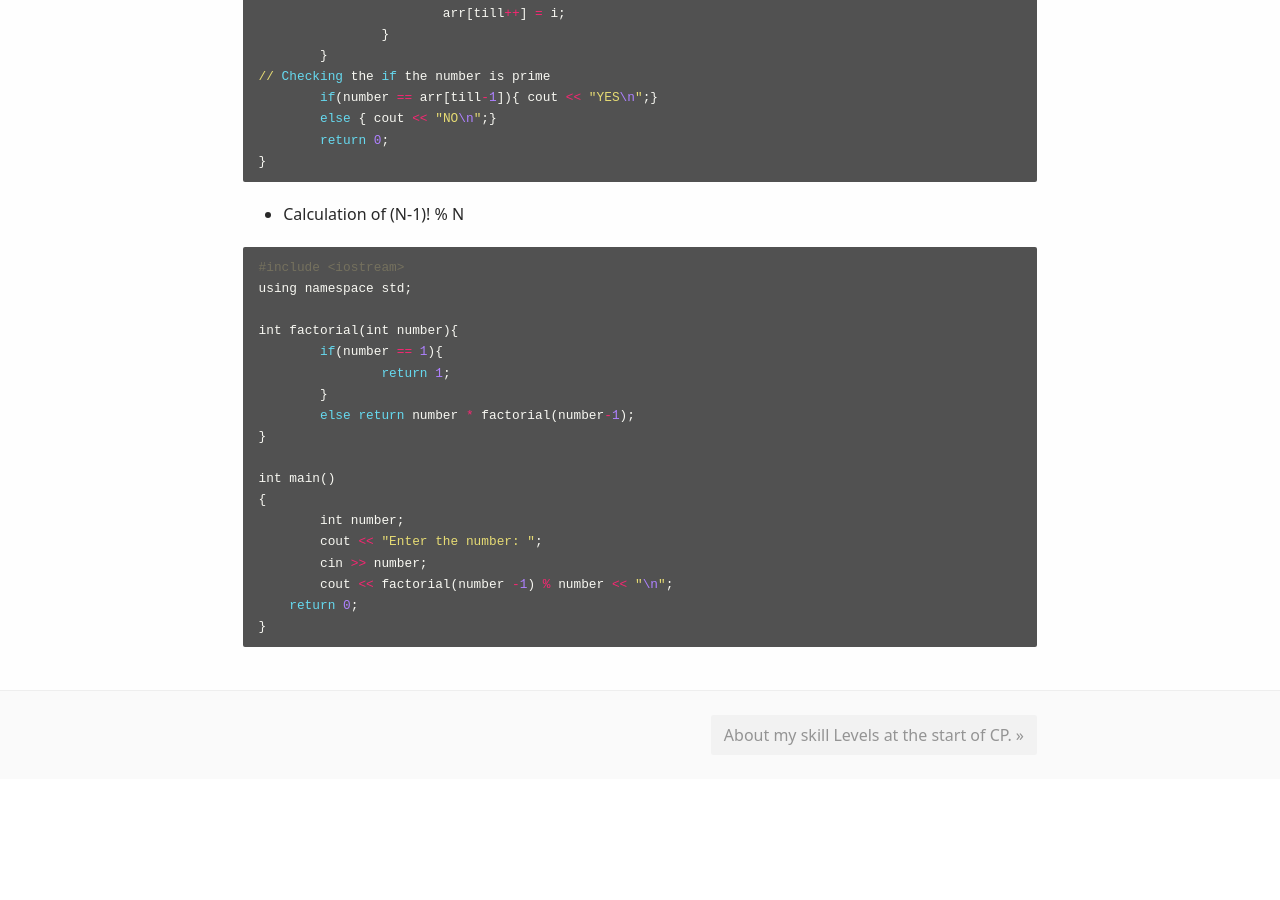
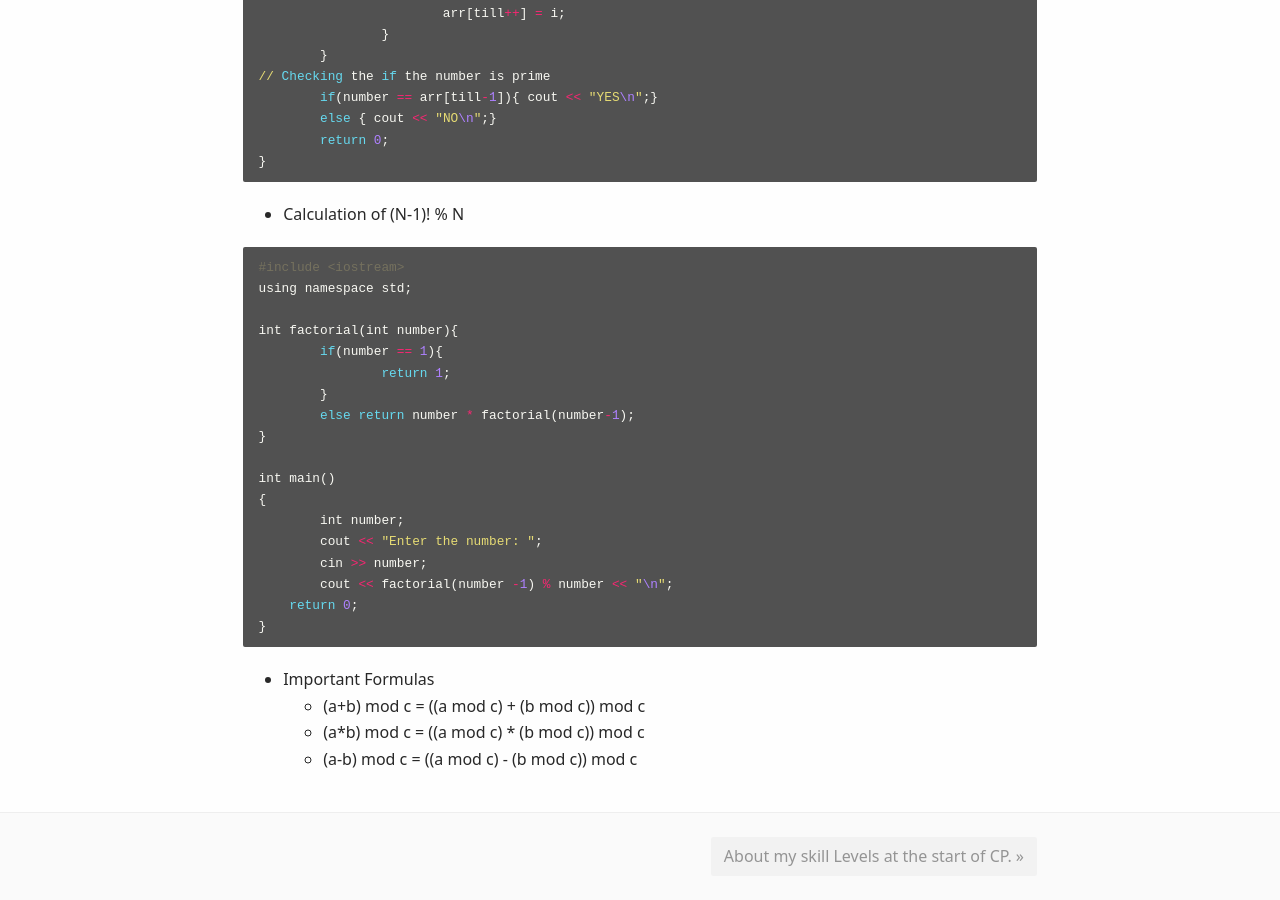
Before and after one commit to AnuragSahu/Noob_coder_things, a Jekyll site: the page built from _posts/2019-06-14-Progress-of-the-first-day.md, in a window 1280 px wide and 900 px high, scrolled down 1479 px. Built offline with Jekyll 4.4.1, drawn with Linux system fonts in a browser that asks for light colours; our own code applies the rules of GitHub Pages for plain Markdown files; before the commit the page ends 2258 px from its top, so only the background shows below that.

Commit message:
Adding new post

```diff
--- a/_posts/2019-06-14-Progress-of-the-first-day.md
+++ b/_posts/2019-06-14-Progress-of-the-first-day.md
@@ -98,3 +98,8 @@ int main()
 }
 
 {% endhighlight %}
+
+- Important Formulas
+	- (a+b) mod c = ((a mod c) + (b mod c)) mod c
+	- (a*b) mod c = ((a mod c) * (b mod c)) mod c
+	- (a-b) mod c = ((a mod c) - (b mod c)) mod c
```
